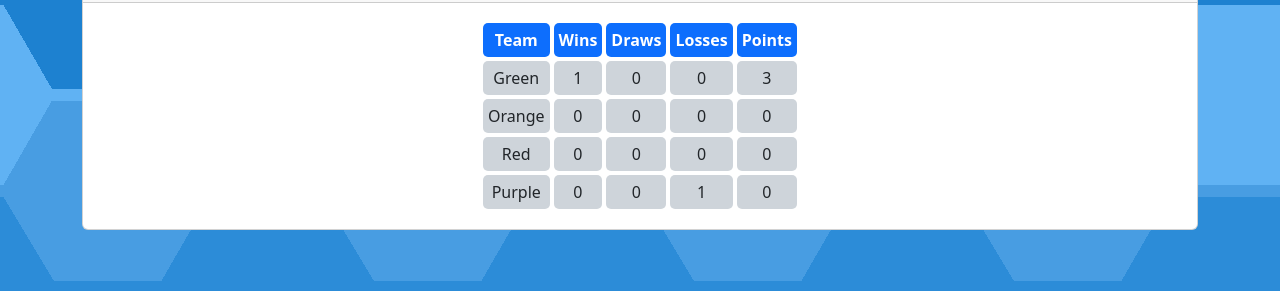
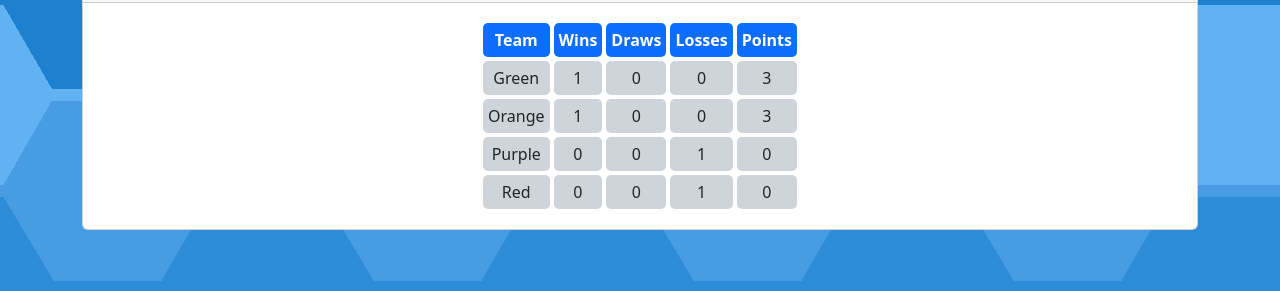
Before and after one commit to goddard-soccer/goddard-soccer.github.io, a Jekyll site: the page built from _pages/standings.md, in a window 1280 px wide. Shown: the part 171-462 px from the top of the page. Built offline with Jekyll 4.4.1, drawn with Linux system fonts in a browser that asks for light colours.

Commit message:
Update standings.md

```diff
--- a/_pages/standings.md
+++ b/_pages/standings.md
@@ -11,9 +11,9 @@ permalink: /standings/
 | Team | Wins | Draws | Losses | Points |
 | ---- | ---- | ----- | ------ | ------ |
 | Green | 1 | 0 | 0 | 3 |
-| Orange | 0 | 0 | 0 | 0 |
-| Red | 0 | 0 | 0 | 0 |
+| Orange | 1 | 0 | 0 | 3 |
 | Purple | 0 | 0 | 1 | 0 |
+| Red | 0 | 0 | 1 | 0 |
 
 </div>
 </div>
```
